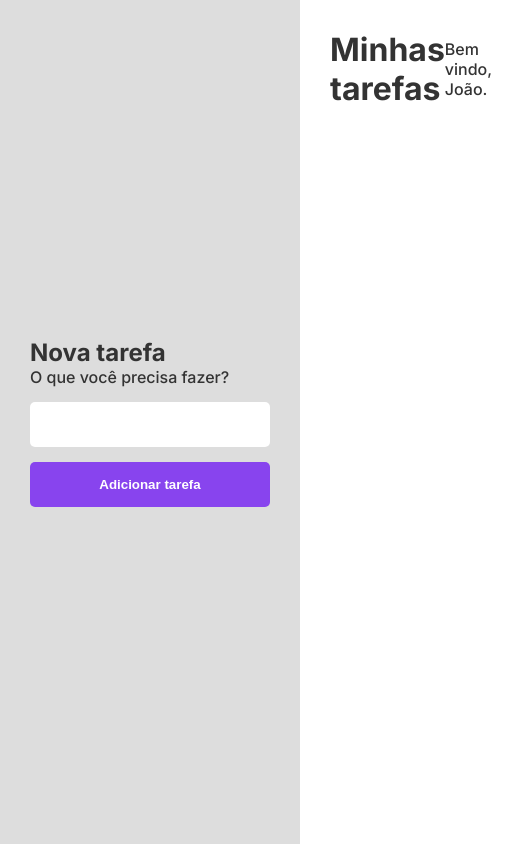
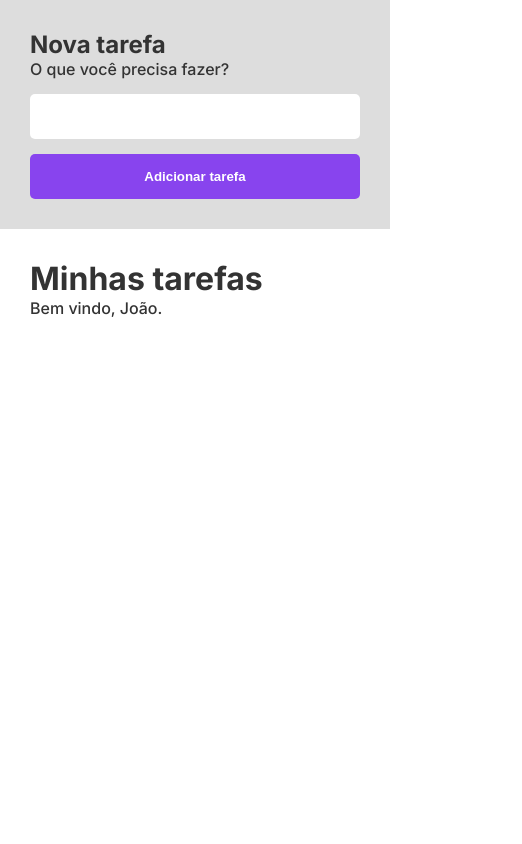
Before and after one commit to HutEightJr/aula01-js, a plain HTML site: page index.html in a window 390 px wide. Shown: the whole page, 522 px wide, since content can reach past the window. Drawn offline with Linux system fonts and the light colour scheme.

Commit message:
added media queries

```diff
--- a/styles.css
+++ b/styles.css
@@ -71,3 +71,13 @@ button {
   border-radius: 5px;
   margin-top: 10px;
 }
+
+@media (max-width: 800px) {
+  .container {
+    display: block;
+  }
+
+  .container .content .head {
+    display: block;
+  }
+}
```
